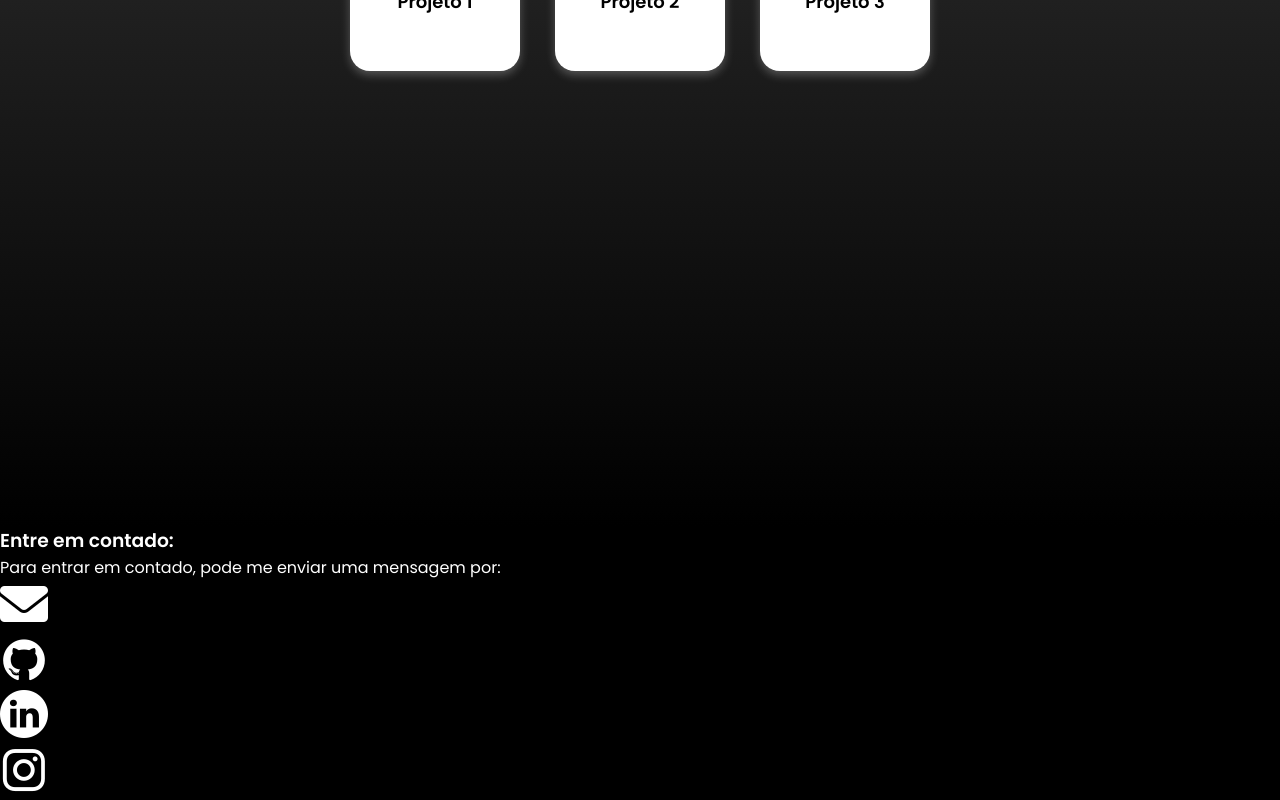
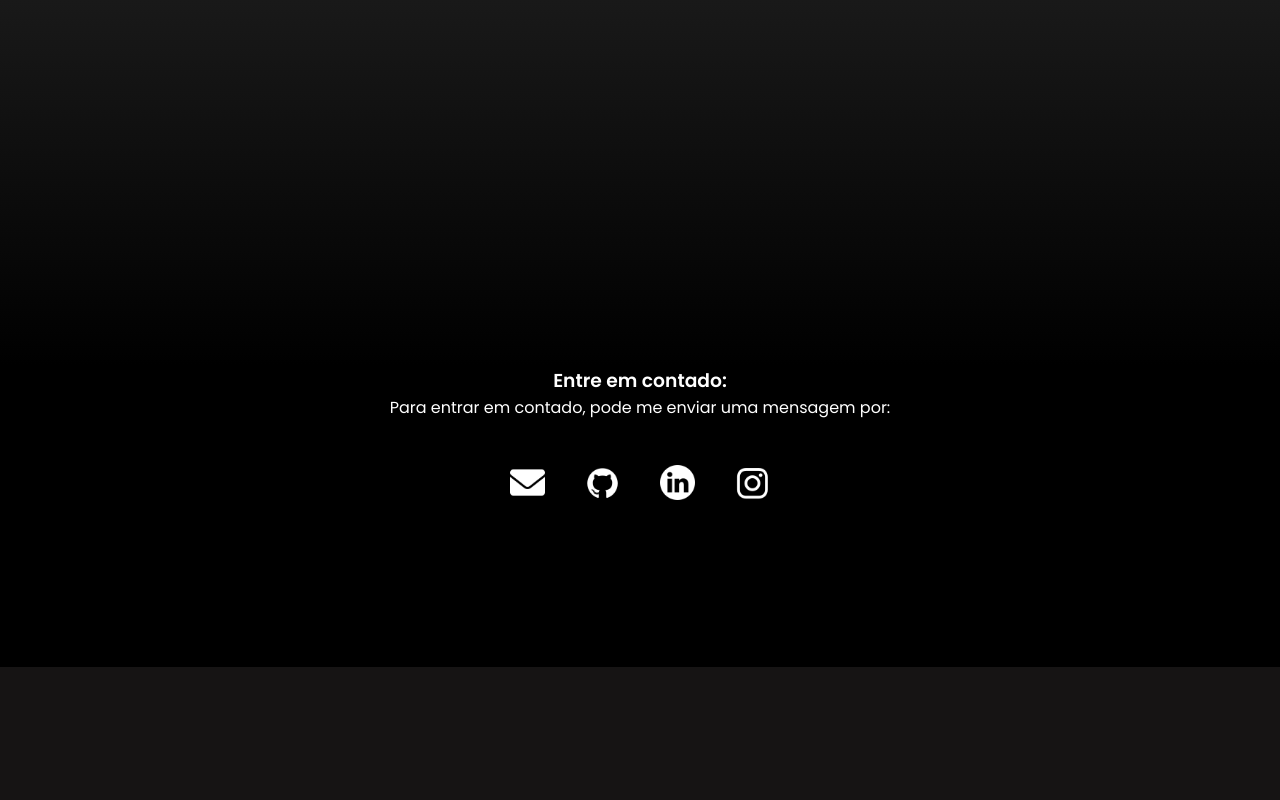
Before and after one commit to eeomts/projeto_pessoal_003, a plain HTML site: page index.html in a window 1280 px wide. Shown: the part 3059-3859 px from the top of the page. After the commit the page ends 3726 px from the top, so only its background shows below. Drawn offline with Linux system fonts and the light colour scheme.

Commit message:
final-completo

```diff
--- a/index.html
+++ b/index.html
@@ -48,11 +48,11 @@
 
 
         <section id="habilidades" class="habilidades">
+
+            <div class="container_habilidades">
                 <div>
                     <h2>Minhas habilidades:</h2>
                 </div>
-
-                <div class="container_habilidades">
                 <div class="container_habilidades_texto">
                     <p> Atualmente eu tenho como principais tecnologias o PHP, MySQL, HTML & CSS e Git para
                         versionamento <br> Alem disso tambem tenho um bom raciocinio com logica de programaçao e
@@ -70,8 +70,7 @@
                                 style="width: 55px; height: 50px;"></li>
                         <li class="habilidades_tec"> <img src="imgs/mysql_logo1.png" alt=""
                                 style="width: 50px; height: 50px;"></li>
-                            <li class="habilidades_tec"><img src="imgs/git1.png" alt=""
-                                    style="width: 48px; height: 48px;">
+                        <li class="habilidades_tec"><img src="imgs/git1.png" alt="" style="width: 48px; height: 48px;">
                         </li>
                     </ul>
                 </div>
@@ -81,7 +80,9 @@
         </section>
 
         <section id="projetos" class="projetos">
-            <h2 class="projetos_h2">Meus projetos pessoais:</h2>
+            <div class ="projetos_h2">
+                <h2 >Meus projetos pessoais:</h2>
+            </div>
             <div class="container_projetos">
                 <div class="link_projetos"> Projeto 1</div>
                 <div class="link_projetos"> Projeto 2</div>
@@ -95,10 +96,22 @@
 
             <div>
                 <ul>
-                    <li style=" filter: invert(1);"><img src="imgs/email1.png" alt=""></li>
-                    <li style=" filter: invert(1);"><img src="imgs/github1.png" alt=""></li>
-                    <li style=" filter: invert(1);"><img src="imgs/linkedin1.png" alt=""></li>
-                    <li style=" filter: invert(1);"><img src="imgs/insta1.png" alt=""></li>
+                    <div class="link_social">
+                        <li style=" filter: invert(1);"><img src="imgs/email1.png" alt=""
+                                style="width: 35px; height: 35px;"></li>
+                    </div>
+                    <div class="link_social">
+                        <li style=" filter: invert(1);"><img src="imgs/github1.png" alt=""
+                                style="width: 35px; height: 35px;"></li>
+                    </div>
+                    <div class="link_social">
+                        <li style=" filter: invert(1);"><img src="imgs/linkedin1.png" alt=""
+                                style="width: 35px; height: 35px;"></li>
+                    </div>
+                    <div class="link_social">
+                        <li style=" filter: invert(1);"><img src="imgs/insta1.png" alt=""
+                                style="width: 35px; height: 35px;"></li>
+                    </div>
                 </ul>
             </div>
         </section>
--- a/style.css
+++ b/style.css
@@ -6,7 +6,6 @@
 header {
     background-color: #161414;
     padding: 15px 0;
-
     position: fixed;
     top: 0;
     left: 0;
@@ -37,16 +36,9 @@ nav ul li a:hover {
 
 body {
     font-family: 'Poppins', sans-serif; color: rgb(255, 255, 255);
-    /* background-image:url('imgs/fundo2\ -2og----3.jpg');
-    background-size: cover;
-    background-position: center;
-    background-repeat: no-repeat; */
     background-color: #161414;
+}
 
-}
-section {
-    /* padding: 8rem 8rem; */
-}
 
 .inicio {
     display: flex;
@@ -118,13 +110,15 @@ justify-content: center;
     max-height: 140vh;
     background: linear-gradient(to top, #000000 0%, #222222 50%, #444444 100%);
     padding: 10rem 10rem;
+    gap: 20px;
+
 }
  .container_projetos {
     display:flex;
     justify-content: center;
     align-items: center;
     gap: 35px;
-    height: 100vh;
+    height: 80vh;
     padding: 40px;
 }
 .projetos .projetos_h2{
@@ -134,7 +128,7 @@ justify-content: center;
 .projetos .link_projetos {
     width: 170px;
     height: 140px;
-    background-color: rgb(255, 255, 255);
+    background-color: rgba(190, 190, 190, 0.185);
     border-radius: 20px;
     box-shadow: 0 4px 10px rgba(255, 255, 255, 0.26);
     display: flex;
@@ -157,8 +151,31 @@ justify-content: center;
 .contato{
     display: flexbox;
     align-items: center;
-    justify-content: center;
+    justify-content:center;
     min-width: 100%;
     max-height: 120vh;
     background-color: black;
+    text-align: center;
+    padding-bottom: 10rem;
 }
+
+.contato ul {
+    display: flex;
+    list-style: none;
+    justify-content: center;
+        align-items: center;
+        gap: 40px;
+        padding-top: 45px;
+}
+
+.link_social {
+    box-shadow: 0 4px 10px rgba(0, 0, 0, 0.26);
+    display: flex;
+    transition: transform 0.3s ease, box-shadow 0.3s ease;
+    cursor: pointer;
+}
+
+.link_social:hover {
+    transform: translateY(-10px) scale(1.05);
+    box-shadow: 0 12px 20px rgba(0, 0, 0, 0.2);
+}
```
Lines whose indentation alone changed are shown as unchanged.
